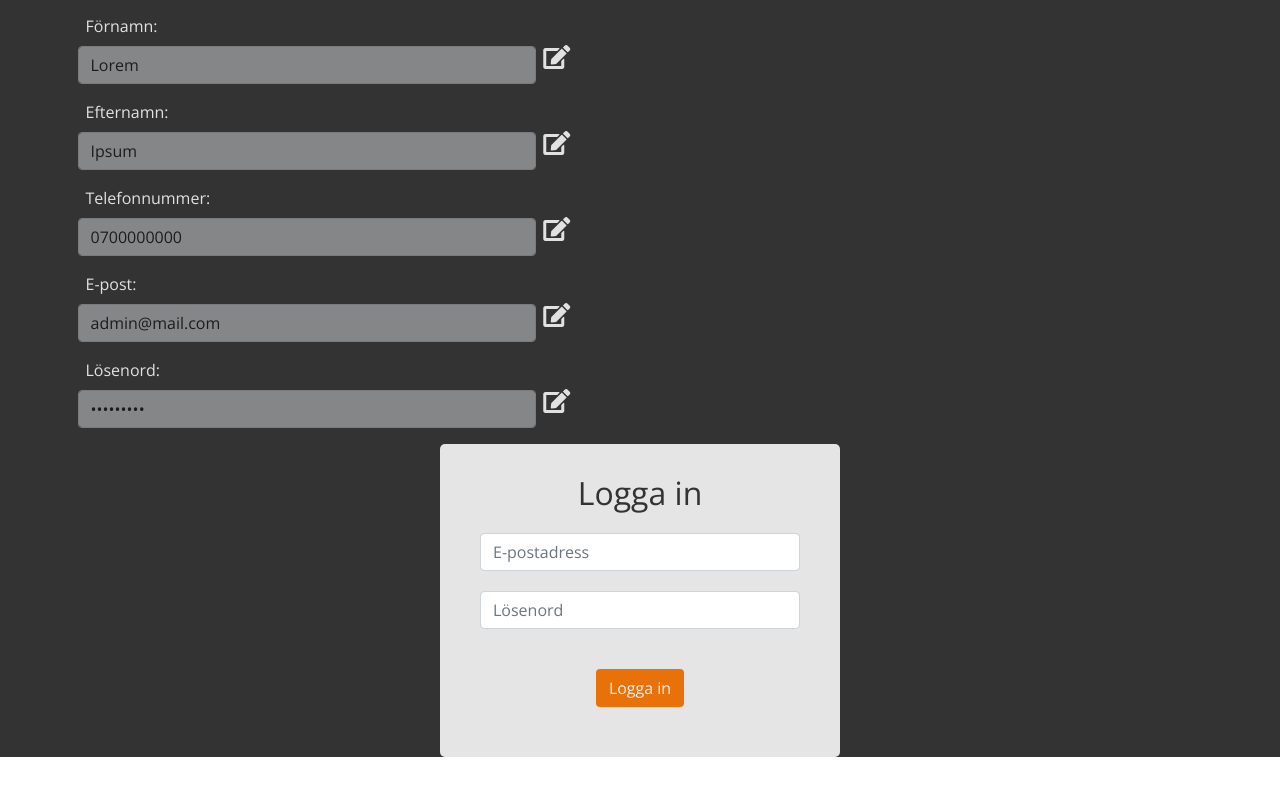
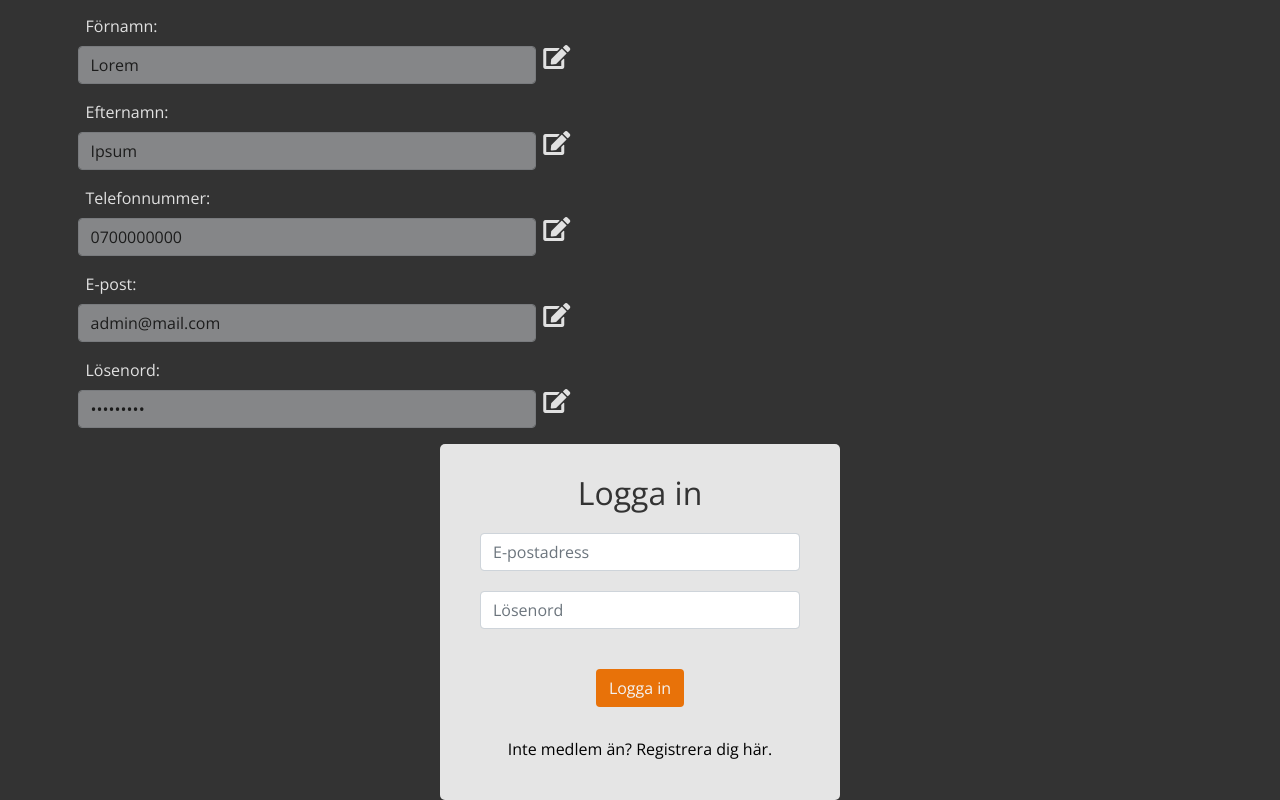
Before and after one commit to chris-mbg/FilmvisarnaAB, a React (Create React App) app: page /profile in a window 1280 px wide. Shown: the part 211-1011 px from the top of the page. Before the commit the page ends 968 px from the top, so only its background shows below. Built offline with nearby package versions, Linux system fonts and the light colour scheme; no server answers.

Commit message:
Change in css

```diff
--- a/src/components/login/Login.js
+++ b/src/components/login/Login.js
@@ -63,8 +63,6 @@ export const Login = () => {
     <div className={`form-group ${style.modalContainer}`}>
       <h2 className={style.loginHeading}>Logga in</h2>
       <form onSubmit={handleFormSubmit}>
-        {/* <label htmlFor='email' className={style.labelForm}>
-          Email Address */}
         <input
           type='text'
           className={`form-control ${style.input}`}
@@ -74,10 +72,6 @@ export const Login = () => {
           id='email'
           placeholder='E-postadress'
         />
-        {/* </label> */}
-
-        {/* <label htmlFor='password' className={style.labelForm}>
-          Password */}
         <input
           type='password'
           className={`form-control ${style.input}`}
@@ -87,11 +81,8 @@ export const Login = () => {
           id='password'
           placeholder='Lösenord'
         />
-        {/* </label> */}
 
-        {data.errorMessage && (
-          <span className='form-error'>{data.errorMessage}</span>
-        )}
+        {data.errorMessage && <p className='form-error'>{data.errorMessage}</p>}
 
         <button
           className={`btn ${style.loginBtn}`}
@@ -100,6 +91,7 @@ export const Login = () => {
           {data.isSubmitting ? 'Laddar...' : 'Logga in'}
         </button>
       </form>
+      <p className={style.regText}>Inte medlem än? Registrera dig här.</p>
     </div>
   );
 };
--- a/src/css/Login.module.css
+++ b/src/css/Login.module.css
@@ -5,6 +5,7 @@
   border-radius: 5px;
   margin: auto;
   text-align: center;
+  color: #000;
 }
 .loginHeading {
   margin-bottom: 20px;
@@ -29,6 +30,7 @@
 .regText{
   margin-top: 10px;
   text-align: center;
+  color: #000;
 }
 
 .labelForm {
```
